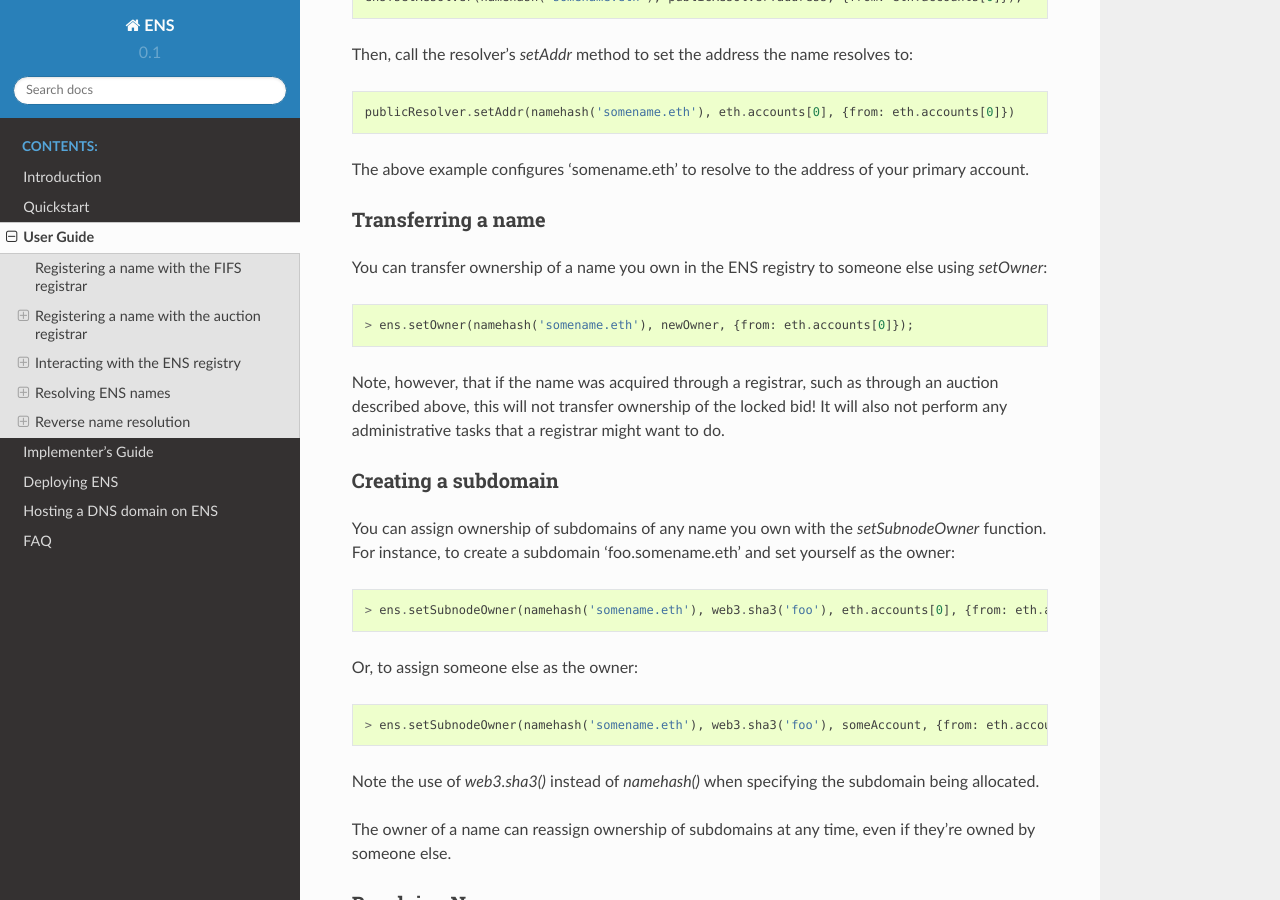
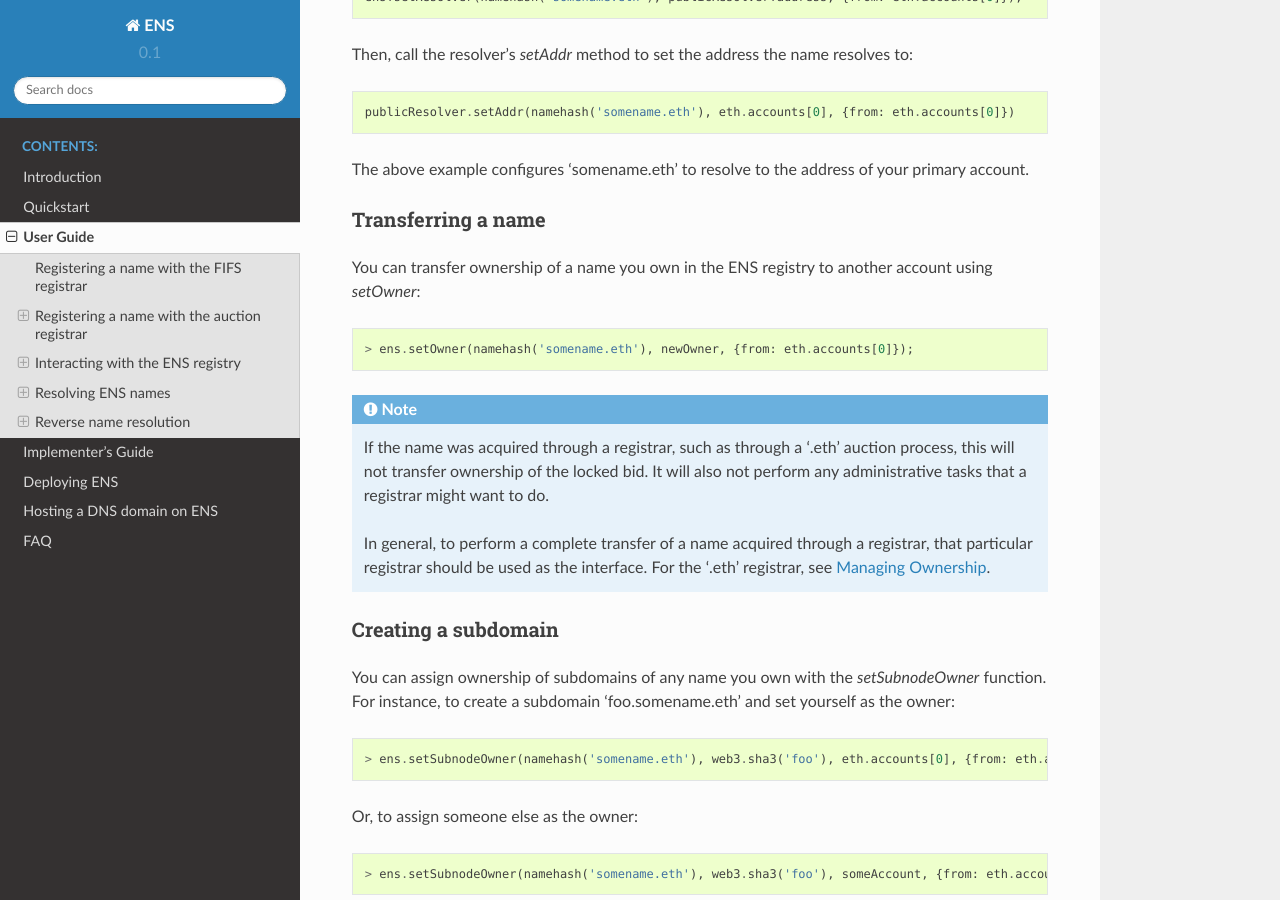
Before and after one commit to ensdomains/ens, a Sphinx documentation site: the page built from docs/userguide.rst, in a window 1280 px wide and 900 px high, scrolled down 6234 px. Built offline with Sphinx 7.4.7 and the Read the Docs theme 2.0.0, drawn with Linux system fonts in a browser that asks for light colours.

Commit message:
docs: ens.setOwner() clarification + minor Sphinx warning clean-up (#228)
* docs: Expand note on `ens.setOwner()`.

...And the difference from full transfer of ownership for a
registrar-registered name.

* docs: add ref anchor, change account highlighting.

* docs: minor, calm Sphinx down on "title underline too short".

* docs: accomodate suggestions (take 1).

```diff
--- a/docs/userguide.rst
+++ b/docs/userguide.rst
@@ -178,8 +178,10 @@
 
 If you are the winning bidder, congratulations!
 
+.. _managing-ownership:
+
 Managing Ownership
-----------------------
+------------------
 
 After finalizing, your account now owns both the name in ENS and the deed in the Auction Registrar.
 
@@ -251,13 +253,17 @@
 Transferring a name
 -------------------
 
-You can transfer ownership of a name you own in the ENS registry to someone else using `setOwner`:
+You can transfer ownership of a name you own in the ENS registry to another account using `setOwner`:
 
 ::
 
     > ens.setOwner(namehash('somename.eth'), newOwner, {from: eth.accounts[0]});
 
-Note, however, that if the name was acquired through a registrar, such as through an auction described above, this will not transfer ownership of the locked bid! It will also not perform any administrative tasks that a registrar might want to do.
+.. NOTE::
+
+   If the name was acquired through a registrar, such as through a '.eth' auction process, this will not transfer ownership of the locked bid. It will also not perform any administrative tasks that a registrar might want to do.
+
+   In general, to perform a complete transfer of a name acquired through a registrar, that particular registrar should be used as the interface. For the '.eth' registrar, see :ref:`managing-ownership`.
 
 Creating a subdomain
 --------------------
@@ -381,7 +387,7 @@
     reverseRegistrar.claimWithResolver(eth.accounts[0], publicResolver.address, {from: eth.accounts[0]});
 
 Setting up a reverse name for your address
----------------------
+------------------------------------------
 
 If you just want to set up a reverse resolver with a name record, a quick convenience function is available in the reverse registrar:
 
```
Also changed, not shown: docs/faq.rst (+20 -20 lines).
